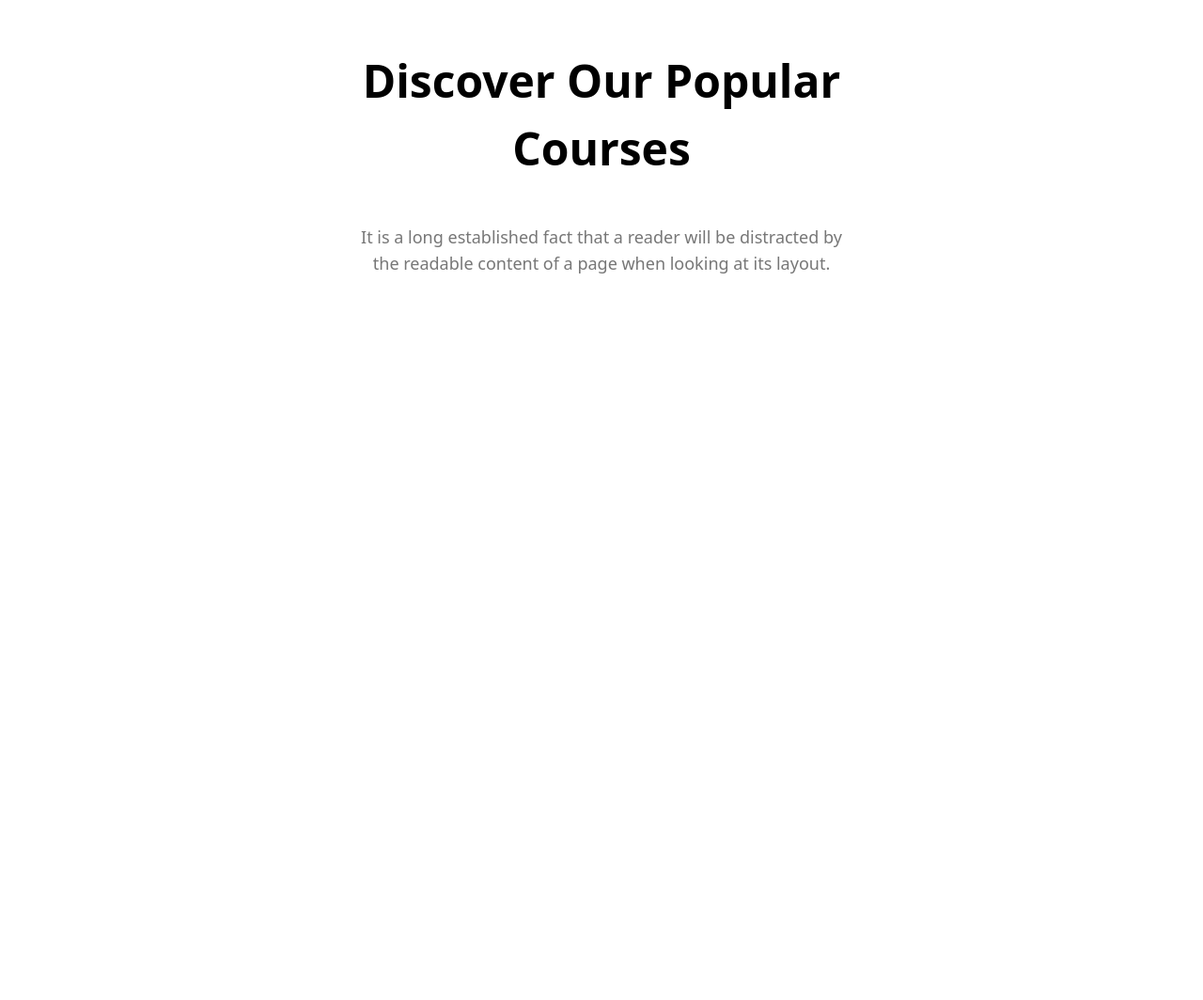
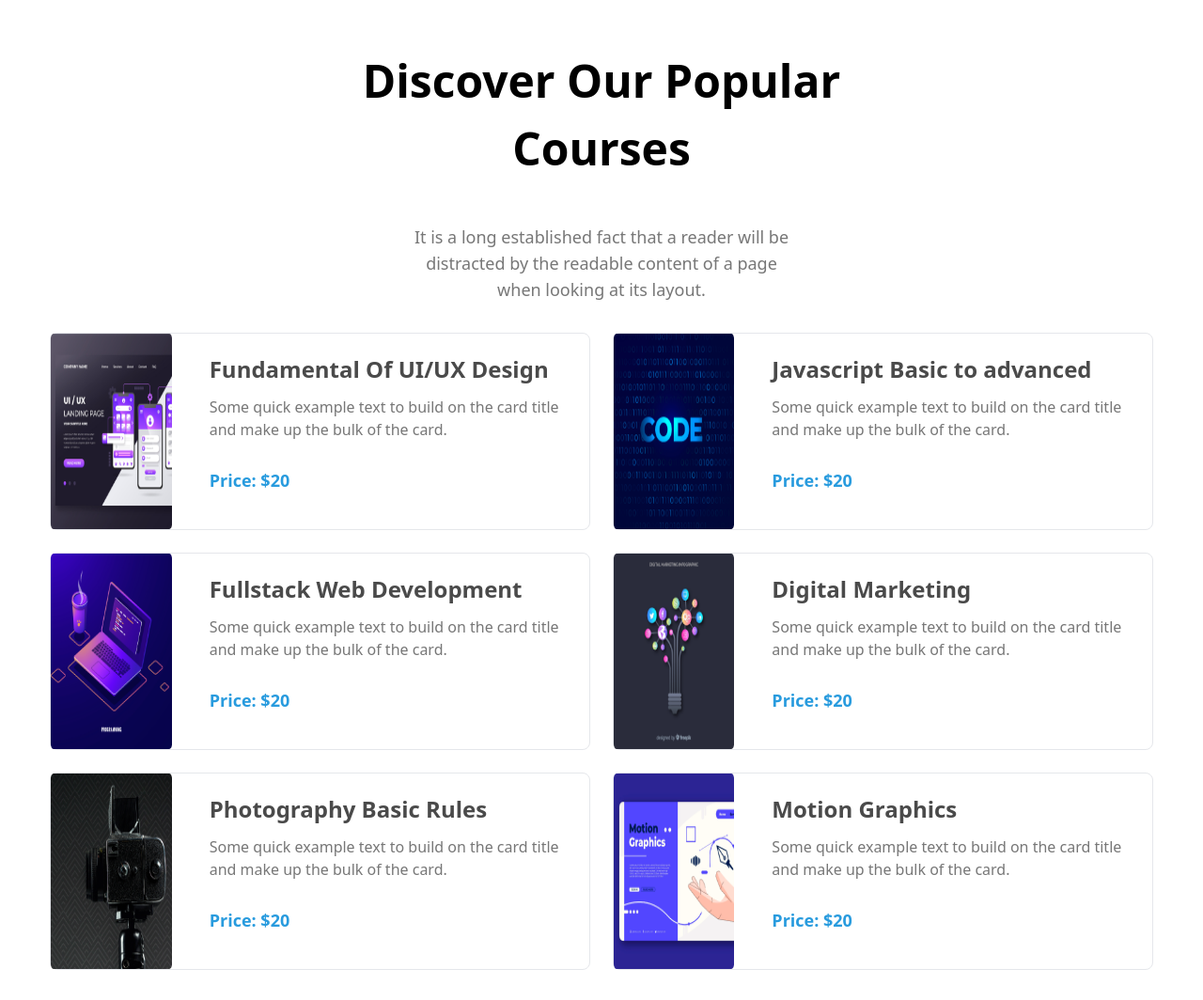
Before and after one commit to mahfuj-alam/e-Educare, a plain HTML site: page index.html in a window 1280 px wide. Shown: the part 896-1960 px from the top of the page at 94% size. Before the commit the page ends 1190 px from the top, so only its background shows below. Drawn offline with nearby package versions, Linux system fonts and the light colour scheme.

Commit message:
course-card-update

```diff
--- a/index.html
+++ b/index.html
@@ -22,6 +22,7 @@
               clifford: "#da373d",
               eduBg: "#289BDE",
               eduText: "#777777",
+              course: "#4A4A4A",
             },
             backgroundImage: {
               sliderOne: "url('images/cover/cover-1.png')",
@@ -37,7 +38,7 @@
     <link rel="stylesheet" href="stylesheets/style.css" />
   </head>
 
-  <body class="container mx-auto">
+  <body class="container mx-auto w-11/12">
     <!-- ============== header area start ========  -->
 
     <header>
@@ -352,9 +353,142 @@
 
       <!-- ================ course details ===================  -->
 
-      <section class=""></section>
-
-
+      <section class="course-details my-8">
+        <div class="grid grid-cols-1 lg:grid-cols-2 gap-6">
+          <!-- single course-1  -->
+          <div
+            class="flex flex-col sm:flex-row gap-x-6 h-full border rounded-lg"
+          >
+            <div>
+              <img
+                src="images/course/course-1.png"
+                alt=""
+                class="h-52 w-full"
+              />
+            </div>
+            <div class="flex flex-col align-middle justify-center p-4">
+              <h2 class="text-base sm:text-2xl font-semibold text-course">
+                Fundamental Of UI/UX Design
+              </h2>
+              <p class="text-eduText my-3 text-sm sm:text-base">
+                Some quick example text to build on the card title and make up
+                the bulk of the card.
+              </p>
+              <h4 class="text-eduBg text-lg font-semibold my-4">Price: $20</h4>
+            </div>
+          </div>
+          <!-- single course-2  -->
+          <div
+            class="flex flex-col sm:flex-row h-full gap-x-6 border rounded-lg"
+          >
+            <div>
+              <img
+                src="images/course/course-2.png"
+                alt=""
+                class="h-52 w-full"
+              />
+            </div>
+            <div class="flex flex-col align-middle justify-center p-4">
+              <h2 class="text-base sm:text-2xl font-semibold text-course">
+                Javascript Basic to advanced
+              </h2>
+              <p class="text-eduText my-3 text-sm sm:text-base">
+                Some quick example text to build on the card title and make up
+                the bulk of the card.
+              </p>
+              <h4 class="text-eduBg text-lg font-semibold my-4">Price: $20</h4>
+            </div>
+          </div>
+          <!-- single course-3  -->
+          <div
+            class="flex flex-col sm:flex-row h-full gap-x-6 border rounded-lg"
+          >
+            <div>
+              <img
+                src="images/course/course-3.png"
+                alt=""
+                class="h-52 w-full"
+              />
+            </div>
+            <div class="flex flex-col align-middle justify-center p-4">
+              <h2 class="text-base sm:text-2xl font-semibold text-course">
+                Fullstack Web Development
+              </h2>
+              <p class="text-eduText my-3 text-sm sm:text-base">
+                Some quick example text to build on the card title and make up
+                the bulk of the card.
+              </p>
+              <h4 class="text-eduBg text-lg font-semibold my-4">Price: $20</h4>
+            </div>
+          </div>
+          <!-- single course-4  -->
+          <div
+            class="flex flex-col sm:flex-row h-full gap-x-6 border rounded-lg"
+          >
+            <div>
+              <img
+                src="images/course/course-4.png"
+                alt=""
+                class="h-52 w-full"
+              />
+            </div>
+            <div class="flex flex-col align-middle justify-center p-4">
+              <h2 class="text-base sm:text-2xl font-semibold text-course">
+                Digital Marketing
+              </h2>
+              <p class="text-eduText my-3 text-sm sm:text-base">
+                Some quick example text to build on the card title and make up
+                the bulk of the card.
+              </p>
+              <h4 class="text-eduBg text-lg font-semibold my-4">Price: $20</h4>
+            </div>
+          </div>
+          <!-- single course-5  -->
+          <div
+            class="flex flex-col sm:flex-row h-full gap-x-6 border rounded-lg"
+          >
+            <div>
+              <img
+                src="images/course/course-5.png"
+                alt=""
+                class="h-52 w-full"
+              />
+            </div>
+            <div class="flex flex-col align-middle justify-center p-4">
+              <h2 class="text-base sm:text-2xl font-semibold text-course">
+                Photography Basic Rules
+              </h2>
+              <p class="text-eduText my-3 text-sm sm:text-base">
+                Some quick example text to build on the card title and make up
+                the bulk of the card.
+              </p>
+              <h4 class="text-eduBg text-lg font-semibold my-4">Price: $20</h4>
+            </div>
+          </div>
+          <!-- single course-6  -->
+          <div
+            class="flex flex-col sm:flex-row h-full gap-x-6 border rounded-lg"
+          >
+            <div>
+              <img
+                src="images/course/course-6.png"
+                alt=""
+                class="h-52 w-full"
+              />
+            </div>
+            <div class="flex flex-col align-middle justify-center p-4">
+              <h2 class="text-base sm:text-2xl font-semibold text-course">
+                Motion Graphics
+              </h2>
+              <p class="text-eduText my-3 text-sm sm:text-base">
+                Some quick example text to build on the card title and make up
+                the bulk of the card.
+              </p>
+              <h4 class="text-eduBg text-lg font-semibold my-4">Price: $20</h4>
+            </div>
+          </div>
+        </div>
+      </section>
     </main>
 
     <!-- =============== footer area start =============  -->
```
